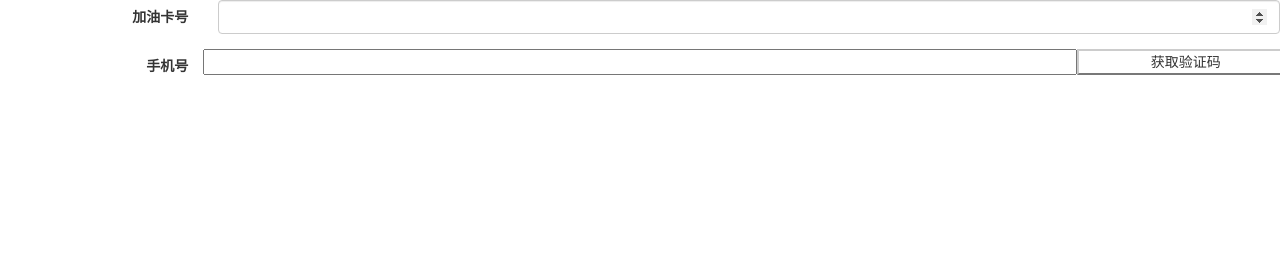
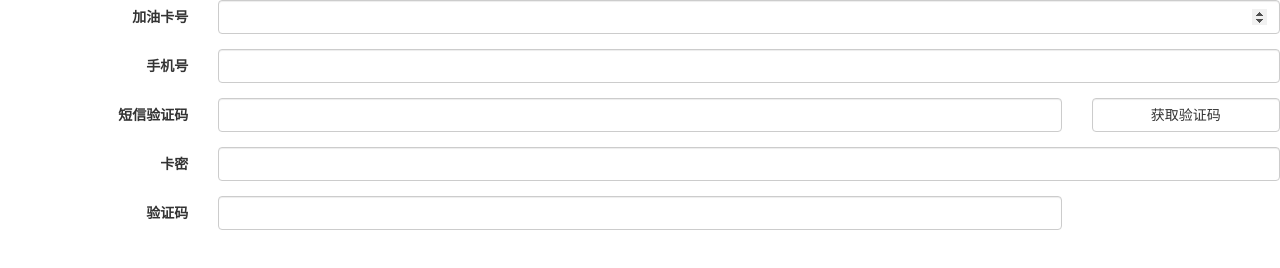
Before and after one commit to OrangeTreeDev/sinopec, a plain HTML site: page index.html in a window 1280 px wide. Drawn offline with Linux system fonts and the light colour scheme.

Commit message:
second commit

```diff
--- a/index.html
+++ b/index.html
@@ -16,8 +16,33 @@
     </div>
     <div class="form-group">
         <label class="col-sm-2 control-label" for="phonenum">手机号</label>
-        <input class="col-sm-8" id="phonenum">
-        <button class="col-sm-2 btn-default">获取验证码</button>
+        <div class="col-sm-10">
+            <input type="tel" class="form-control" id="phonenum">
+        </div>
+    </div>
+    <div  class="form-group">
+        <label class="col-sm-2 control-label">短信验证码</label>
+        <div class="col-sm-8">
+            <input type="number" class="form-control" id="validatenum">
+        </div>
+        <div class="col-sm-2">
+            <button type="button" class="form-control btn-default" id="getvalidate">获取验证码</button>
+        </div>
+    </div>
+    <div  class="form-group">
+        <label class="col-sm-2 control-label" for="carpass">卡密</label>
+        <div class="col-sm-10">
+            <input type="number" class="form-control" id="carpass">
+        </div>
+    </div>
+    <div  class="form-group">
+        <label class="col-sm-2 control-label" for="captcha">验证码</label>
+        <div class="col-sm-8">
+            <input type="text" class="form-control" id="captcha">
+        </div>
+        <div class="col-sm-2">
+            <img src="">
+        </div>
     </div>
 
 </form>
```
